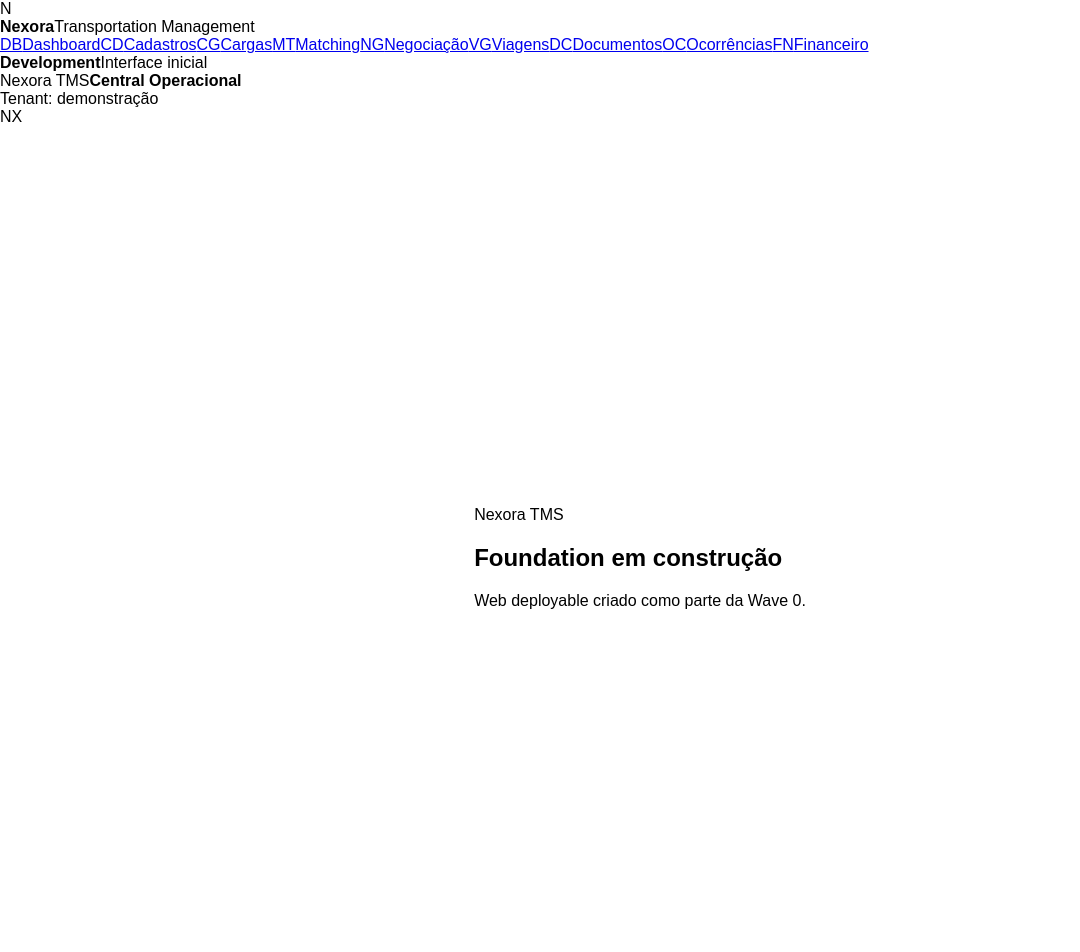
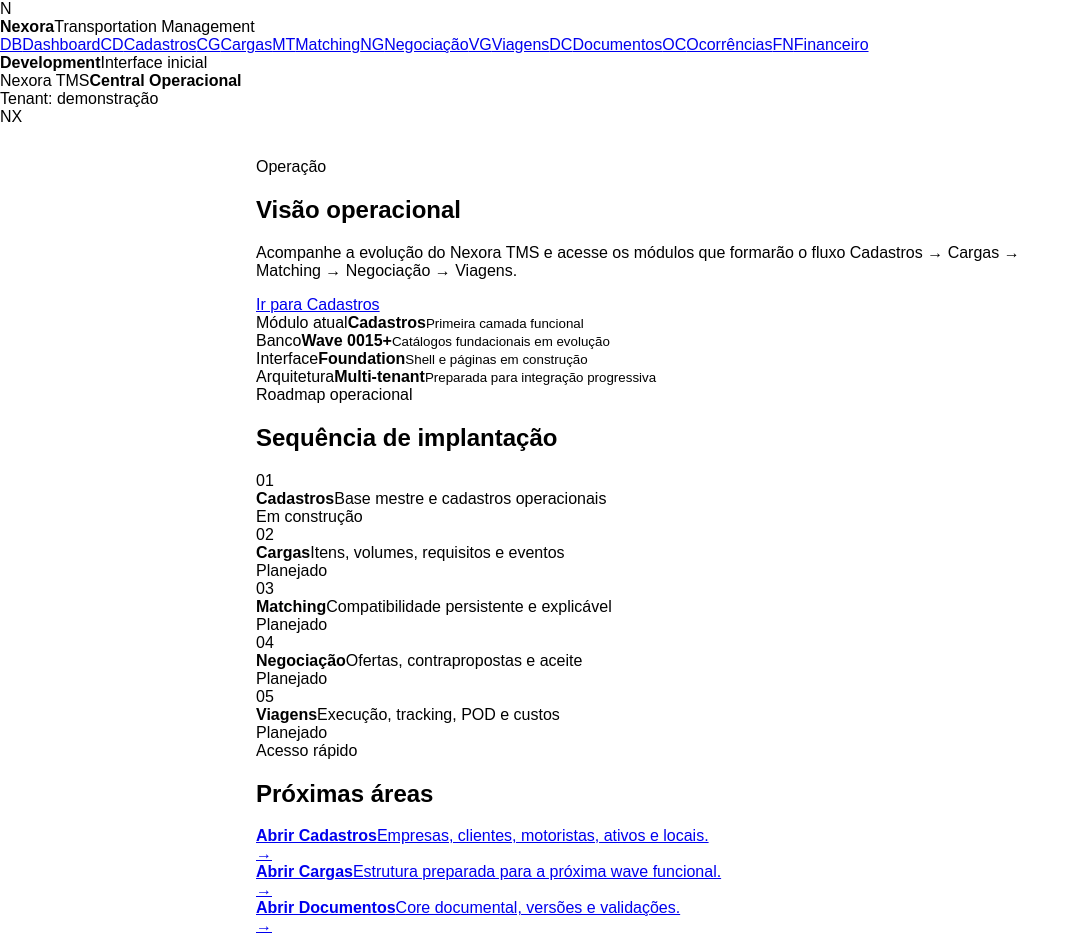
Before and after one commit to brunabarrichello/nexora-tms, a Next.js app in the folder apps/web/: page / in a window 1280 px wide. Shown: the top 952 px of the page, without its empty margins (0-1080 px from the left). Built offline with nearby package versions, Linux system fonts and the light colour scheme.

Commit message:
feat(web): replace foundation screen with operational dashboard

```diff
--- a/apps/web/app/page.tsx
+++ b/apps/web/app/page.tsx
@@ -1,11 +1,101 @@
+import Link from 'next/link';
+
+const roadmap = [
+  { label: 'Cadastros', status: 'Em construção', detail: 'Base mestre e cadastros operacionais' },
+  { label: 'Cargas', status: 'Planejado', detail: 'Itens, volumes, requisitos e eventos' },
+  { label: 'Matching', status: 'Planejado', detail: 'Compatibilidade persistente e explicável' },
+  { label: 'Negociação', status: 'Planejado', detail: 'Ofertas, contrapropostas e aceite' },
+  { label: 'Viagens', status: 'Planejado', detail: 'Execução, tracking, POD e custos' },
+];
+
+const shortcuts = [
+  { href: '/cadastros', label: 'Abrir Cadastros', description: 'Empresas, clientes, motoristas, ativos e locais.' },
+  { href: '/cargas', label: 'Abrir Cargas', description: 'Estrutura preparada para a próxima wave funcional.' },
+  { href: '/documentos', label: 'Abrir Documentos', description: 'Core documental, versões e validações.' },
+];
+
 export default function HomePage() {
   return (
-    <main>
-      <section>
-        <p>Nexora TMS</p>
-        <h1>Foundation em construção</h1>
-        <p>Web deployable criado como parte da Wave 0.</p>
+    <div className="page-stack">
+      <section className="page-hero dashboard-hero">
+        <div>
+          <span className="eyebrow">Operação</span>
+          <h1>Visão operacional</h1>
+          <p>
+            Acompanhe a evolução do Nexora TMS e acesse os módulos que formarão o fluxo
+            Cadastros → Cargas → Matching → Negociação → Viagens.
+          </p>
+        </div>
+        <Link className="button button-primary" href="/cadastros">
+          Ir para Cadastros
+        </Link>
       </section>
-    </main>
+
+      <section className="metric-grid" aria-label="Indicadores da fundação">
+        <article className="metric-card">
+          <span>Módulo atual</span>
+          <strong>Cadastros</strong>
+          <small>Primeira camada funcional</small>
+        </article>
+        <article className="metric-card">
+          <span>Banco</span>
+          <strong>Wave 0015+</strong>
+          <small>Catálogos fundacionais em evolução</small>
+        </article>
+        <article className="metric-card">
+          <span>Interface</span>
+          <strong>Foundation</strong>
+          <small>Shell e páginas em construção</small>
+        </article>
+        <article className="metric-card">
+          <span>Arquitetura</span>
+          <strong>Multi-tenant</strong>
+          <small>Preparada para integração progressiva</small>
+        </article>
+      </section>
+
+      <div className="dashboard-grid">
+        <section className="panel">
+          <div className="panel-header">
+            <div>
+              <span className="eyebrow">Roadmap operacional</span>
+              <h2>Sequência de implantação</h2>
+            </div>
+          </div>
+          <div className="roadmap-list">
+            {roadmap.map((item, index) => (
+              <div className="roadmap-item" key={item.label}>
+                <span className="roadmap-number">{String(index + 1).padStart(2, '0')}</span>
+                <div className="roadmap-copy">
+                  <strong>{item.label}</strong>
+                  <span>{item.detail}</span>
+                </div>
+                <span className="status-badge">{item.status}</span>
+              </div>
+            ))}
+          </div>
+        </section>
+
+        <section className="panel">
+          <div className="panel-header">
+            <div>
+              <span className="eyebrow">Acesso rápido</span>
+              <h2>Próximas áreas</h2>
+            </div>
+          </div>
+          <div className="shortcut-list">
+            {shortcuts.map((item) => (
+              <Link className="shortcut-card" href={item.href} key={item.href}>
+                <div>
+                  <strong>{item.label}</strong>
+                  <span>{item.description}</span>
+                </div>
+                <span aria-hidden="true">→</span>
+              </Link>
+            ))}
+          </div>
+        </section>
+      </div>
+    </div>
   );
 }
```
